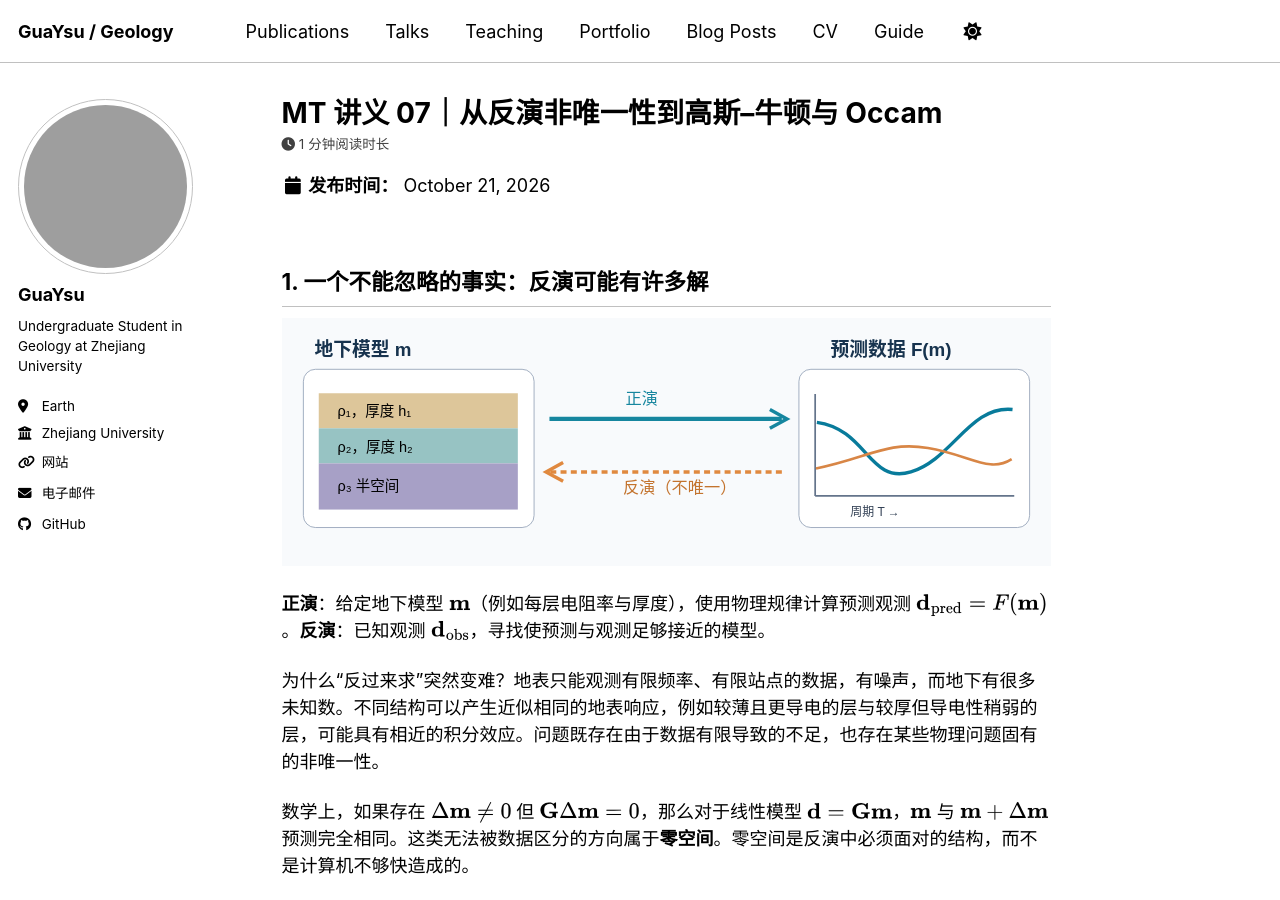
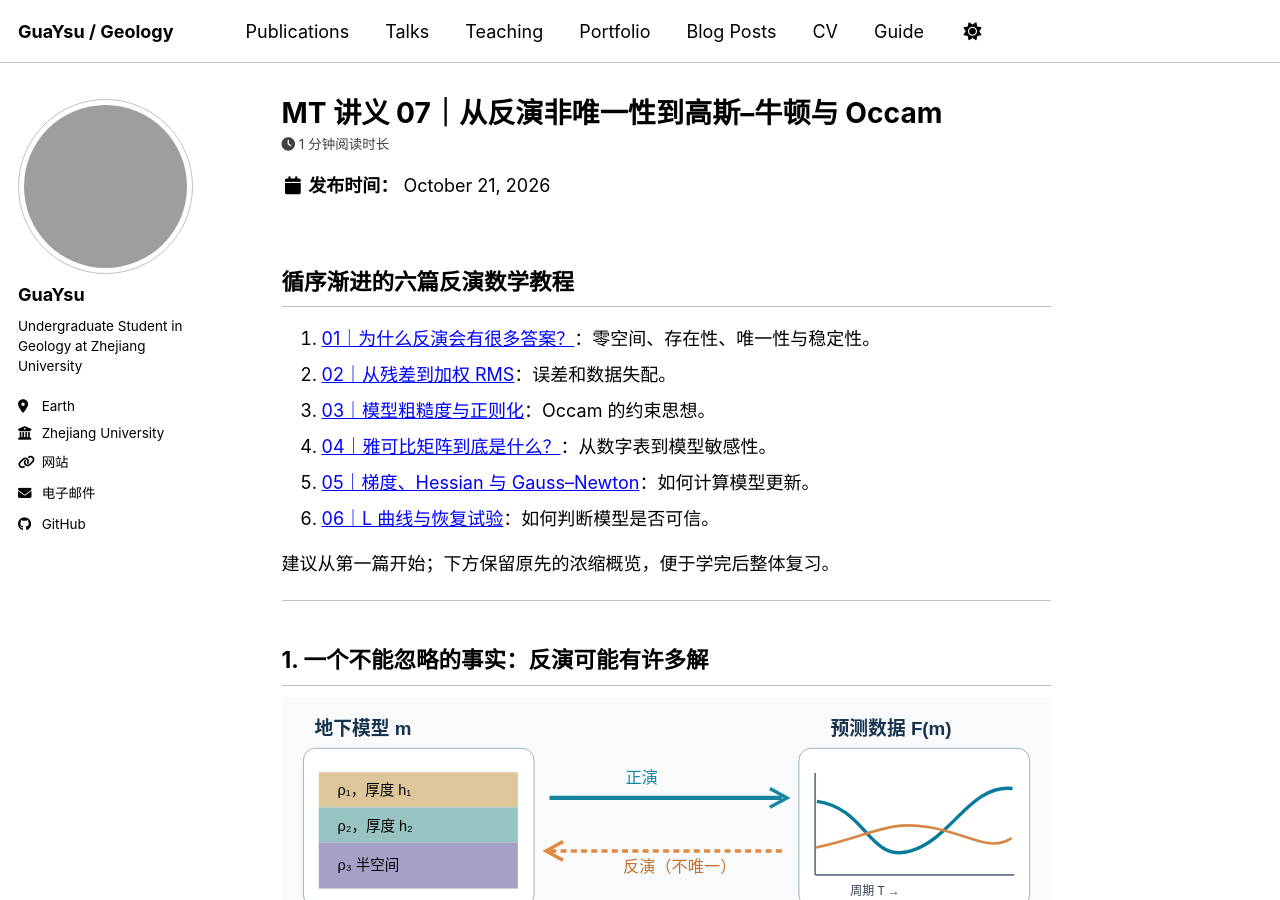
Before and after one commit to GuaYsu/guaysu.github.io, a Jekyll site: the page built from _posts/2026-10-21-mt-course-07-inversion.md, in a window 1280 px wide and 900 px high. Built offline with Jekyll 4.4.1, drawn with Linux system fonts in a browser that asks for light colours; a script bundle is joined from its source files by our own code; library files that are not in the unit come from our copies; grey boxes are pictures that could not be loaded.

Commit message:
docs(mt): add six slow-paced inversion lessons without removing overview

```diff
--- a/_posts/2026-10-21-mt-course-07-inversion.md
+++ b/_posts/2026-10-21-mt-course-07-inversion.md
@@ -6,6 +6,20 @@ excerpt: "理解正演与反演的差别，建立最小二乘目标函数，解
 tags: [大地电磁, 地球物理反演, 最小二乘, Occam]
 ---
 {% include mt-course-math.html %}
+
+## 循序渐进的六篇反演数学教程
+
+1. [01｜为什么反演会有很多答案？](/posts/2026/10/mt-course-07a-inverse/)：零空间、存在性、唯一性与稳定性。
+2. [02｜从残差到加权 RMS](/posts/2026/10/mt-course-07b-misfit/)：误差和数据失配。
+3. [03｜模型粗糙度与正则化](/posts/2026/10/mt-course-07c-regularization/)：Occam 的约束思想。
+4. [04｜雅可比矩阵到底是什么？](/posts/2026/10/mt-course-07d-jacobian/)：从数字表到模型敏感性。
+5. [05｜梯度、Hessian 与 Gauss–Newton](/posts/2026/10/mt-course-07e-gauss-newton/)：如何计算模型更新。
+6. [06｜L 曲线与恢复试验](/posts/2026/10/mt-course-07f-diagnostics/)：如何判断模型是否可信。
+
+建议从第一篇开始；下方保留原先的浓缩概览，便于学完后整体复习。
+
+---
+
 
 ## 1. 一个不能忽略的事实：反演可能有许多解
 
```
